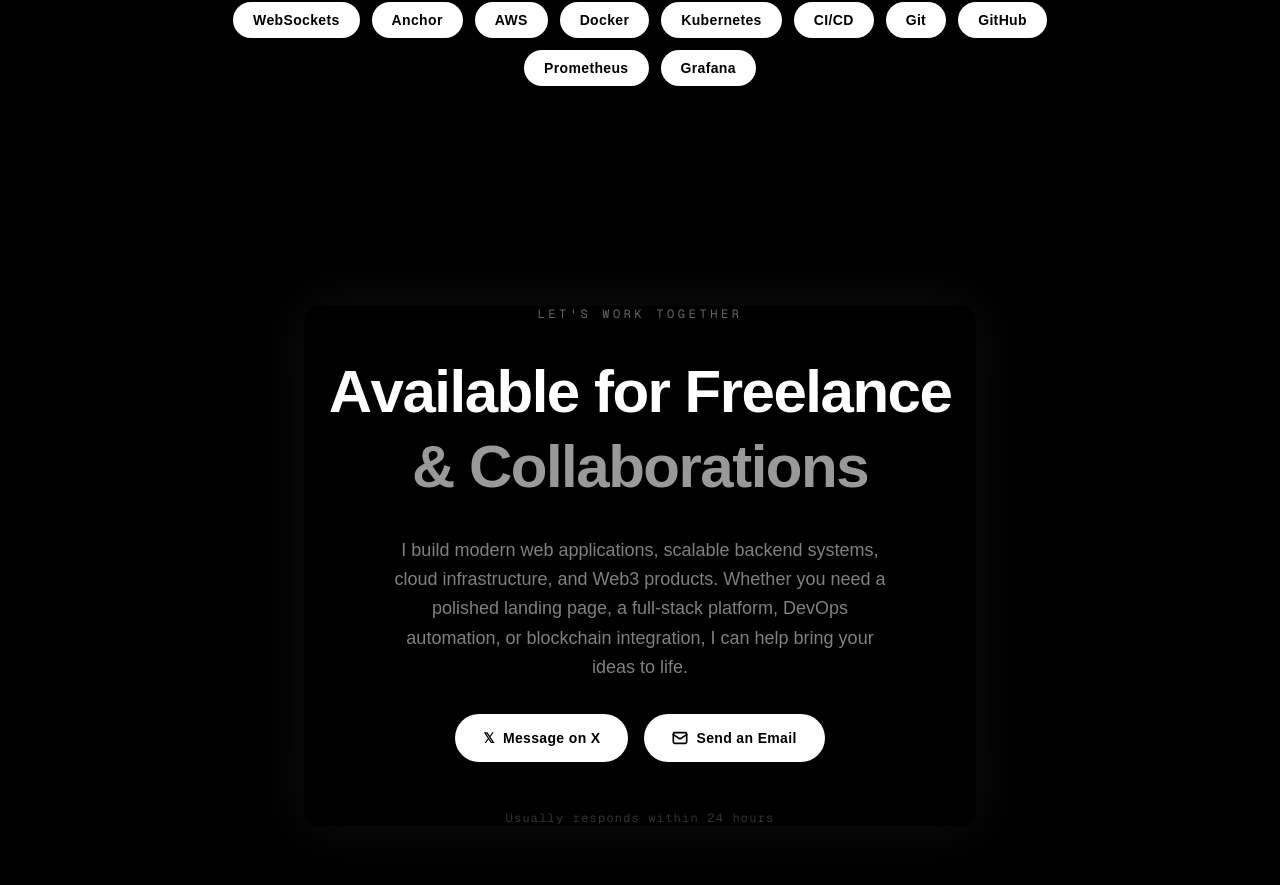
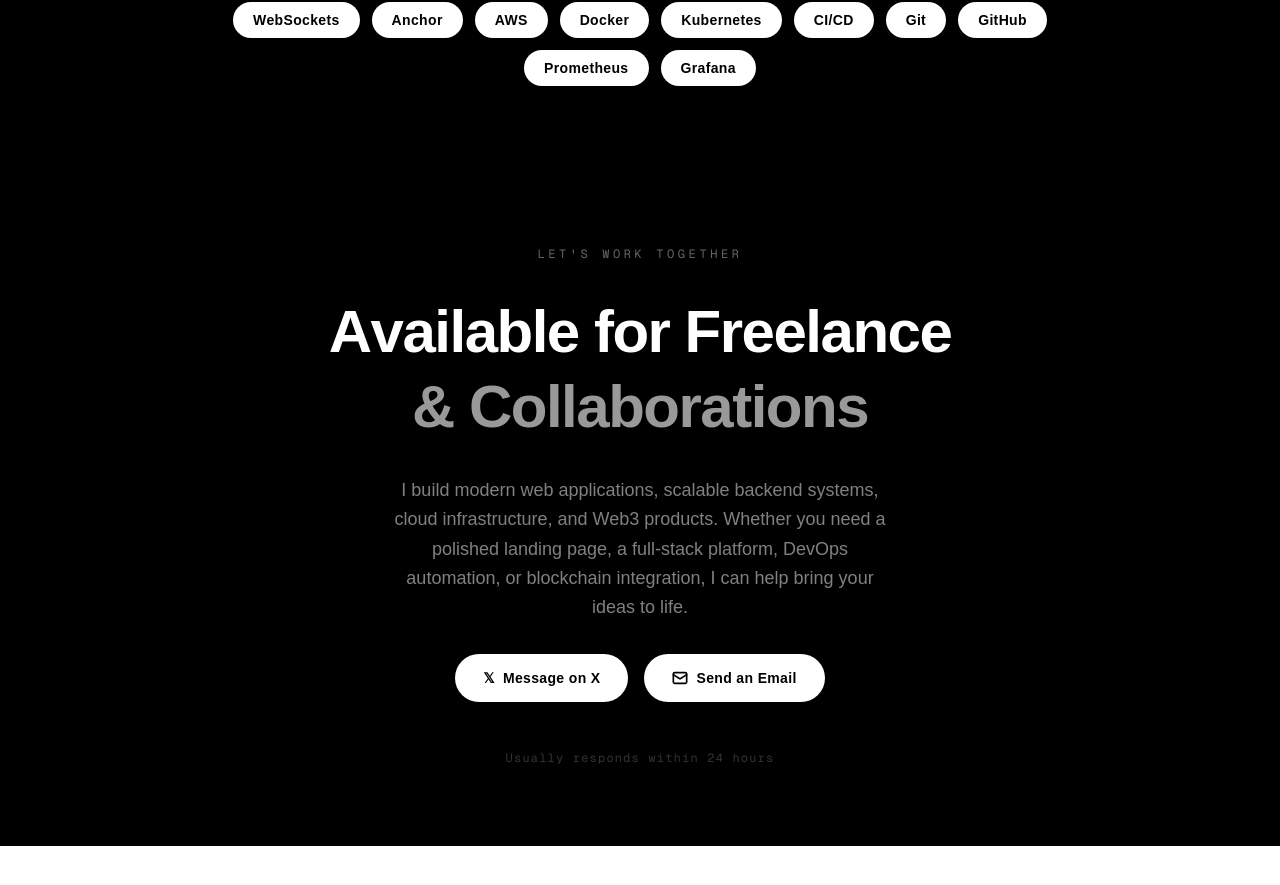
Before and after one commit to sahayanshuman2005/My-Portfolio, a Next.js app: page / in a window 1280 px wide. Shown: the part 525-1410 px from the top of the page. After the commit the page ends 1371 px from the top, so only its background shows below. Built offline with nearby package versions, Linux system fonts and the light colour scheme.

Commit message:
polished contact

```diff
--- a/components/Contact.tsx
+++ b/components/Contact.tsx
@@ -28,35 +28,6 @@ const scaleIn = (delay = 0): Variants => ({
     },
   },
 });
-
-const floatVariant: Variants = {
-  animate: {
-    y: [0, -18, 0] as const,
-    scale: [1, 1.06, 1] as const,
-    opacity: [0.06, 0.1, 0.06] as const,
-    transition: {
-      duration: 7,
-      repeat: Infinity,
-      ease: "easeInOut",
-    },
-  },
-};
-
-const borderGlow: Variants = {
-  hidden: {
-    opacity: 0,
-    boxShadow: "0 0 0px rgba(255,255,255,0)",
-  },
-  show: {
-    opacity: 1,
-    boxShadow: "0 0 60px 1px rgba(255,255,255,0.06)",
-    transition: {
-      duration: 1.4,
-      delay: 0.2,
-      ease: "easeOut",
-    },
-  },
-};
 
 interface TypewriterProps {
   text: string;
@@ -117,21 +88,9 @@ export default function Contact() {
     "https://mail.google.com/mail/?view=cm&fs=1&to=sahayanshuman421@gmail.com&su=Freelance%20needed!&body=Hi%20Ansh%2C%0A%0AI%20came%20across%20your%20portfolio%20and%20I%27m%20interested%20in%20working%20with%20you.%0A%0A%0ABest%20regards%2C%0A";
 
   return (
-    <section className="relative min-h-screen w-full bg-black flex items-center justify-center overflow-hidden px-4 sm:px-6 py-24">
-      <motion.div
-        aria-hidden="true"
-        className="pointer-events-none absolute inset-0 bg-[radial-gradient(ellipse_60%_50%_at_50%_60%,rgba(255,255,255,0.07)_0%,transparent_70%)]"
-        variants={floatVariant}
-        animate={reduced ? undefined : "animate"}
-      />
+    <section className="relative w-full bg-black py-20 px-4 sm:px-6 lg:px-8 overflow-hidden">
+      <div className="relative z-10 max-w-2xl mx-auto flex flex-col items-center text-center gap-8">
 
-      <motion.div
-        className="relative z-10 flex flex-col items-center text-center max-w-2xl w-full gap-8 rounded-2xl"
-        variants={borderGlow}
-        initial={reduced ? "show" : "hidden"}
-        whileInView="show"
-        viewport={{ once: true, amount: 0.3 }}
-      >
         <motion.p
           className="text-xs tracking-[0.3em] uppercase text-white/40 font-mono"
           variants={fadeUp(0)}
@@ -143,7 +102,7 @@ export default function Contact() {
         </motion.p>
 
         <h2 className="text-3xl sm:text-4xl lg:text-6xl font-bold text-white leading-tight tracking-tight max-w-full">
-          <span className="block wrap-break-word">
+          <span className="block">
             <Typewriter
               text={line1}
               startDelay={0.1}
@@ -151,8 +110,7 @@ export default function Contact() {
               reduced={reduced}
             />
           </span>
-
-          <span className="block text-white/60 wrap-break-word">
+          <span className="block text-white/60">
             <Typewriter
               text={line2}
               startDelay={line2Delay}
@@ -169,10 +127,14 @@ export default function Contact() {
           whileInView="show"
           viewport={{ once: true }}
         >
-          I build modern web applications, scalable backend systems, cloud infrastructure, and Web3 products. Whether you need a polished landing page, a full-stack platform, DevOps automation, or blockchain integration, I can help bring your ideas to life.
+          I build modern web applications, scalable backend systems, cloud
+          infrastructure, and Web3 products. Whether you need a polished
+          landing page, a full-stack platform, DevOps automation, or blockchain
+          integration, I can help bring your ideas to life.
         </motion.p>
 
         <div className="flex flex-col sm:flex-row gap-4 w-full sm:w-auto">
+
           <motion.a
             href={twitterDMUrl}
             target="_blank"
@@ -186,11 +148,17 @@ export default function Contact() {
                 ? undefined
                 : {
                     scale: 1.06,
-                    boxShadow: "0 0 28px rgba(255,255,255,0.4)",
+                    boxShadow: "0 0 28px rgba(255,255,255,0.4)", // ← glow on hover
                   }
             }
             whileTap={reduced ? undefined : { scale: 0.97 }}
-            className="group inline-flex items-center justify-center gap-2 bg-white text-black rounded-full px-7 py-3.5 text-sm font-semibold tracking-wide cursor-pointer w-full sm:w-auto"
+            className="
+              inline-flex items-center justify-center gap-2
+              bg-white text-black
+              rounded-full px-7 py-3.5
+              text-sm font-semibold tracking-wide
+              cursor-pointer w-full sm:w-auto
+            "
           >
             <span className="text-sm font-bold">𝕏</span>
             Message on X
@@ -209,11 +177,17 @@ export default function Contact() {
                 ? undefined
                 : {
                     scale: 1.06,
-                    boxShadow: "0 0 28px rgba(255,255,255,0.4)",
+                    boxShadow: "0 0 28px rgba(255,255,255,0.4)", // ← glow on hover
                   }
             }
             whileTap={reduced ? undefined : { scale: 0.97 }}
-            className="group inline-flex items-center justify-center gap-2 bg-white text-black rounded-full px-7 py-3.5 text-sm font-semibold tracking-wide cursor-pointer w-full sm:w-auto"
+            className="
+              inline-flex items-center justify-center gap-2
+              bg-white text-black
+              rounded-full px-7 py-3.5
+              text-sm font-semibold tracking-wide
+              cursor-pointer w-full sm:w-auto
+            "
           >
             <Mail
               size={16}
@@ -223,7 +197,6 @@ export default function Contact() {
             Send an Email
           </motion.a>
         </div>
-
         <motion.p
           className="text-white/20 text-xs font-mono tracking-widest mt-4"
           variants={fadeUp(0.75)}
@@ -233,7 +206,8 @@ export default function Contact() {
         >
           Usually responds within 24 hours
         </motion.p>
-      </motion.div>
+
+      </div>
     </section>
   );
 }
--- a/components/Hero.tsx
+++ /dev/null
@@ -1,7 +0,0 @@
-export function Hero(){
-    return (
-    <div>
-
-    </div>
-    )
-}
--- /dev/null
+++ b/lib/utils.ts
@@ -0,0 +1,6 @@
+import { type ClassValue, clsx } from "clsx";
+import { twMerge } from "tailwind-merge";
+
+export function cn(...inputs: ClassValue[]) {
+  return twMerge(clsx(inputs));
+}
--- a/package.json
+++ b/package.json
@@ -9,11 +9,14 @@
     "lint": "eslint"
   },
   "dependencies": {
+    "clsx": "^2.1.1",
     "framer-motion": "^12.38.0",
     "lucide-react": "^1.16.0",
     "next": "16.2.6",
     "react": "19.2.4",
-    "react-dom": "19.2.4"
+    "react-dom": "19.2.4",
+    "react-markdown": "^10.1.0",
+    "tailwind-merge": "^3.6.0"
   },
   "devDependencies": {
     "@tailwindcss/postcss": "^4",
```
Also changed, not shown: app/page.tsx (+4 -4 lines), components/Project.tsx (added), 2 other files (tests, documents, lock files or other folders).
